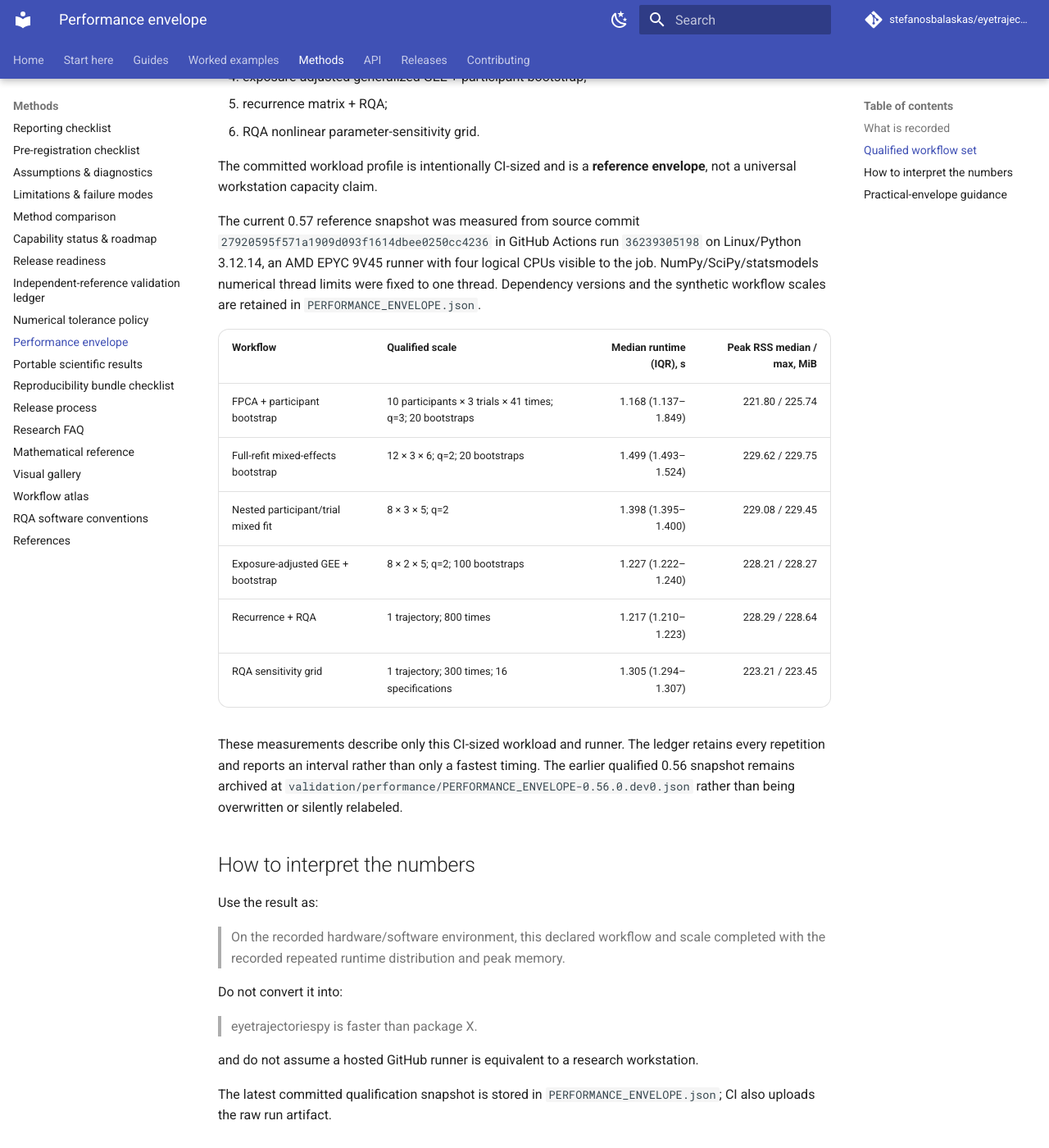
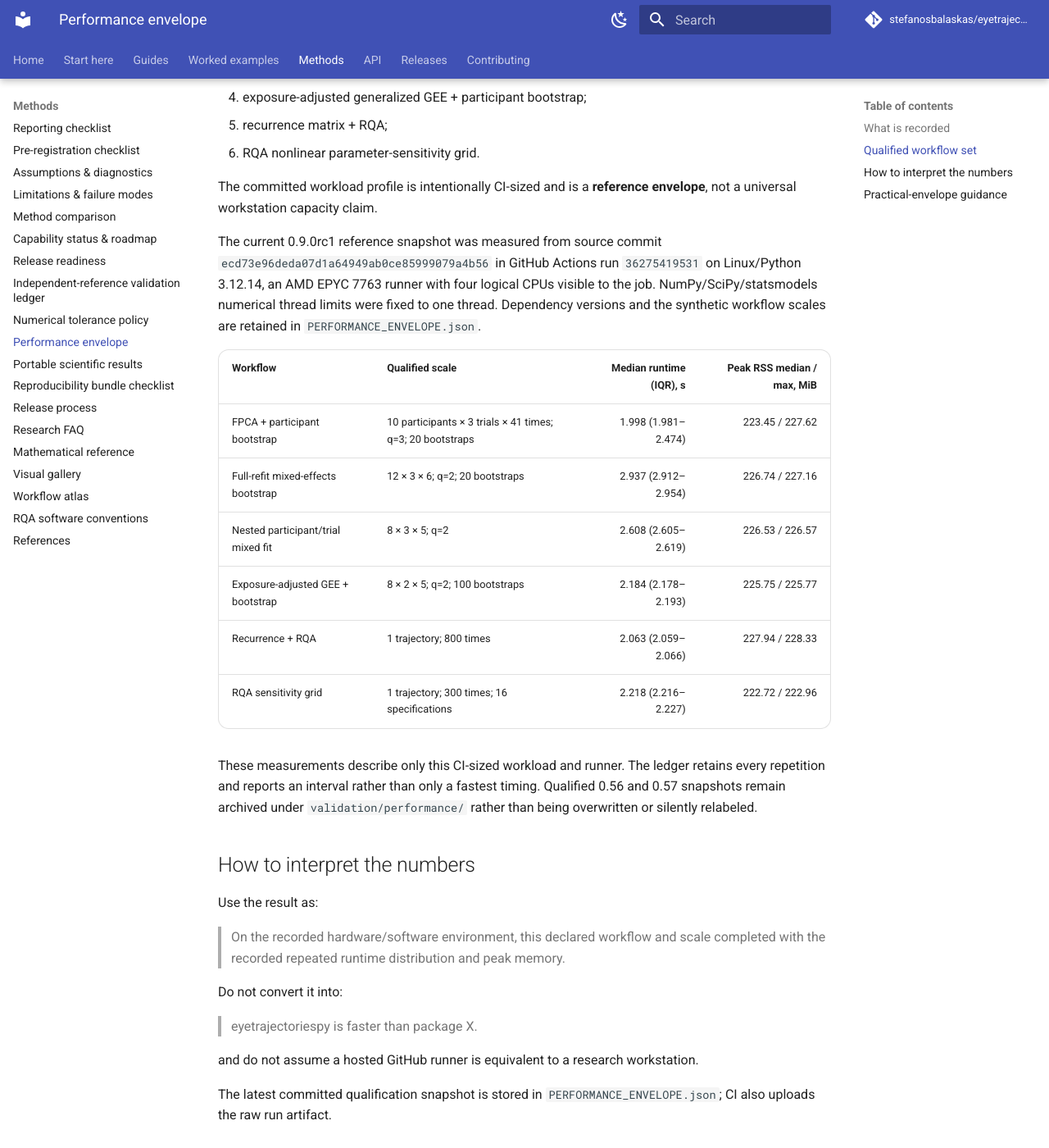
Before and after one commit to stefanosbalaskas/eyetrajectoriespy, an MkDocs documentation site: the page built from docs/validation/performance-envelope.md, in a window 1280 px wide and 1400 px high, scrolled down 1159 px. Shown: the whole window at 82% size. Built offline with MkDocs 1.6.1 and Material for MkDocs 9.7.7, drawn with Linux system fonts in a browser that asks for light colours; comment, search, counter and statistics services are not loaded; some of the changed text lies outside the part shown.

Commit message:
Publish qualified 0.9.0rc1 performance envelope

```diff
--- a/docs/validation/performance-envelope.md
+++ b/docs/validation/performance-envelope.md
@@ -1,6 +1,6 @@
 # Performance envelope
 
-Version 0.56 introduced a reproducible **single-package performance envelope**. Version 0.57 requalifies the same declared CI-sized workloads after release hardening. It is
+Version 0.56 introduced a reproducible **single-package performance envelope**. Version 0.57 requalified it after release hardening, and 0.9.0rc1 requalifies the same declared CI-sized workloads under the exact prerelease version. It is
 not a comparative benchmark and does not claim that eyetrajectoriespy is faster
 than another package.
 
@@ -43,27 +43,26 @@ The qualification harness measures these expensive routes separately:
 The committed workload profile is intentionally CI-sized and is a **reference
 envelope**, not a universal workstation capacity claim.
 
-The current 0.57 reference snapshot was measured from source commit
-`27920595f571a1909d093f1614dbee0250cc4236` in GitHub Actions run
-`36239305198` on Linux/Python 3.12.14, an AMD EPYC 9V45 runner with four
+The current 0.9.0rc1 reference snapshot was measured from source commit
+`ecd73e96deda07d1a64949ab0ce85999079a4b56` in GitHub Actions run
+`36275419531` on Linux/Python 3.12.14, an AMD EPYC 7763 runner with four
 logical CPUs visible to the job. NumPy/SciPy/statsmodels numerical thread
 limits were fixed to one thread. Dependency versions and the synthetic workflow
 scales are retained in `PERFORMANCE_ENVELOPE.json`.
 
 | Workflow | Qualified scale | Median runtime (IQR), s | Peak RSS median / max, MiB |
 |---|---|---:|---:|
-| FPCA + participant bootstrap | 10 participants × 3 trials × 41 times; q=3; 20 bootstraps | 1.168 (1.137–1.849) | 221.80 / 225.74 |
-| Full-refit mixed-effects bootstrap | 12 × 3 × 6; q=2; 20 bootstraps | 1.499 (1.493–1.524) | 229.62 / 229.75 |
-| Nested participant/trial mixed fit | 8 × 3 × 5; q=2 | 1.398 (1.395–1.400) | 229.08 / 229.45 |
-| Exposure-adjusted GEE + bootstrap | 8 × 2 × 5; q=2; 100 bootstraps | 1.227 (1.222–1.240) | 228.21 / 228.27 |
-| Recurrence + RQA | 1 trajectory; 800 times | 1.217 (1.210–1.223) | 228.29 / 228.64 |
-| RQA sensitivity grid | 1 trajectory; 300 times; 16 specifications | 1.305 (1.294–1.307) | 223.21 / 223.45 |
+| FPCA + participant bootstrap | 10 participants × 3 trials × 41 times; q=3; 20 bootstraps | 1.998 (1.981–2.474) | 223.45 / 227.62 |
+| Full-refit mixed-effects bootstrap | 12 × 3 × 6; q=2; 20 bootstraps | 2.937 (2.912–2.954) | 226.74 / 227.16 |
+| Nested participant/trial mixed fit | 8 × 3 × 5; q=2 | 2.608 (2.605–2.619) | 226.53 / 226.57 |
+| Exposure-adjusted GEE + bootstrap | 8 × 2 × 5; q=2; 100 bootstraps | 2.184 (2.178–2.193) | 225.75 / 225.77 |
+| Recurrence + RQA | 1 trajectory; 800 times | 2.063 (2.059–2.066) | 227.94 / 228.33 |
+| RQA sensitivity grid | 1 trajectory; 300 times; 16 specifications | 2.218 (2.216–2.227) | 222.72 / 222.96 |
 
 These measurements describe only this CI-sized workload and runner. The ledger
 retains every repetition and reports an interval rather than only a fastest
-timing. The earlier qualified 0.56 snapshot remains archived at
-`validation/performance/PERFORMANCE_ENVELOPE-0.56.0.dev0.json` rather than
-being overwritten or silently relabeled.
+timing. Qualified 0.56 and 0.57 snapshots remain archived under
+`validation/performance/` rather than being overwritten or silently relabeled.
 
 
 ## How to interpret the numbers
@@ -91,6 +90,6 @@ may be described as practical at a scale only when repeated qualification
 supports that statement on a named reference environment. Optimizer-heavy and
 bootstrap-heavy operations should not be summarized from a single fastest run.
 
-No runtime threshold is used as a scientific pass/fail criterion in 0.57.
+No runtime threshold is used as a scientific pass/fail criterion in 0.9.0rc1.
 Execution failure is a qualification failure; speed is an observed property to
 document, not a target to game.
```
